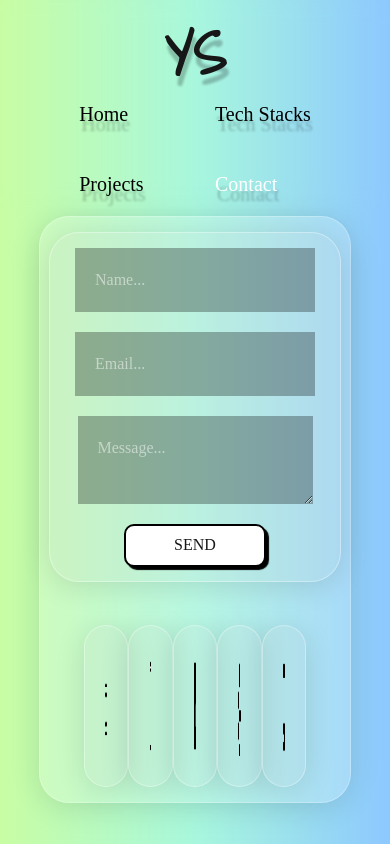
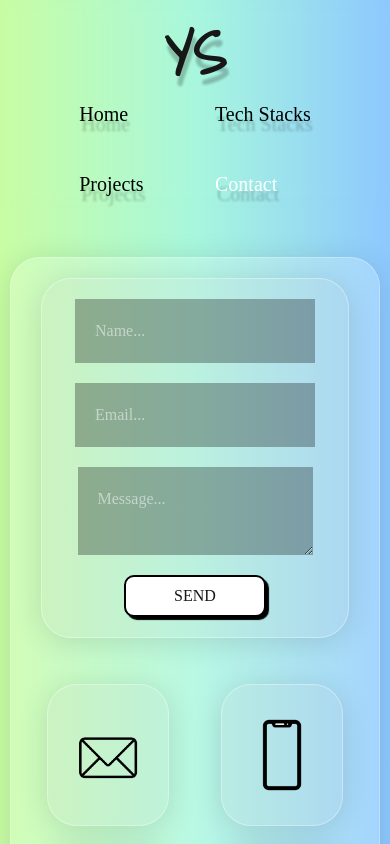
Before and after one commit to Yash18Singh/Portfolio-new, a Next.js app: page /contact in a window 390 px wide. Shown: the top 844 px of the page. Built offline with nearby package versions, Linux system fonts and the light colour scheme; a web font is replaced by a local one.

Commit message:
new commit

```diff
--- a/app/contact/Contact.css
+++ b/app/contact/Contact.css
@@ -1,5 +1,5 @@
 .contact-container{
-    height:100vh;
+    height:100%;
     padding:2% 10%;
     justify-content: center;
     align-items: center;
@@ -62,6 +62,7 @@
 .contact-links{
     display: flex;
     flex-direction: row;
+    gap:20px;
     justify-content: space-between;
     align-items: center;
     width:90%;
@@ -70,6 +71,8 @@
 
 .single-link{
     padding:30px 20px;
+    justify-content: center;
+    align-items: center;
     background: rgba(198, 198, 198, 0.148);
     backdrop-filter: blur(100%);
     -webkit-backdrop-filter: blur(20px);
@@ -81,4 +84,36 @@
 .single-link > img{
     height:100px;
     width:100px;
+    justify-content: center;
+    align-items: center;
 }
+
+
+@media (max-width: 900px){
+    .contact-links{
+        display:grid;
+        grid-template-columns: auto auto auto;
+    }
+    .single-link > img{
+        height:80px;
+        width:80px;
+    }
+}
+
+@media (max-width: 500px){
+    .contact-links{
+        display:grid;
+        grid-template-columns: auto auto;
+    }
+    .single-link > img{
+        height:80px;
+        width:80px;
+    }
+    .contact-container{
+        padding:10px 10px;
+        margin-top:10%;
+    }
+    .contact-body{
+        padding:20px 20px;
+    }
+}
--- a/app/contact/page.jsx
+++ b/app/contact/page.jsx
@@ -31,10 +31,8 @@ const Contact = () => {
       <div className='contact-body'>
 
         {/* Form Section */}
-        <motion.form
+        <motion.div
           className="contact-form"
-          action="https://formsubmit.co/yashwantsingh071@gmail.com"
-          method="POST"
           variants={formVariants}
           initial="hidden"
           animate="visible"
@@ -44,13 +42,12 @@ const Contact = () => {
           <textarea name="message" placeholder="Message..." required></textarea>
 
           <motion.button
-            type="submit"
             whileHover={{ scale: 1.1 }}
             whileTap={{ scale: 0.9 }}
           >
             SEND
           </motion.button>
-        </motion.form>
+        </motion.div>
 
         {/* Links Section */}
         <div className='contact-links'>
--- a/app/layout.js
+++ b/app/layout.js
@@ -14,7 +14,7 @@ const geistMono = Geist_Mono({
 
 export const metadata = {
   title: "Yashwant | Portfolio",
-  description: "A creative MERN Stack developer portfolio.",
+  description: "PORTFOLIO OF YASHWANT SINGH",
 };
 
 export default function RootLayout({ children }) {
```
